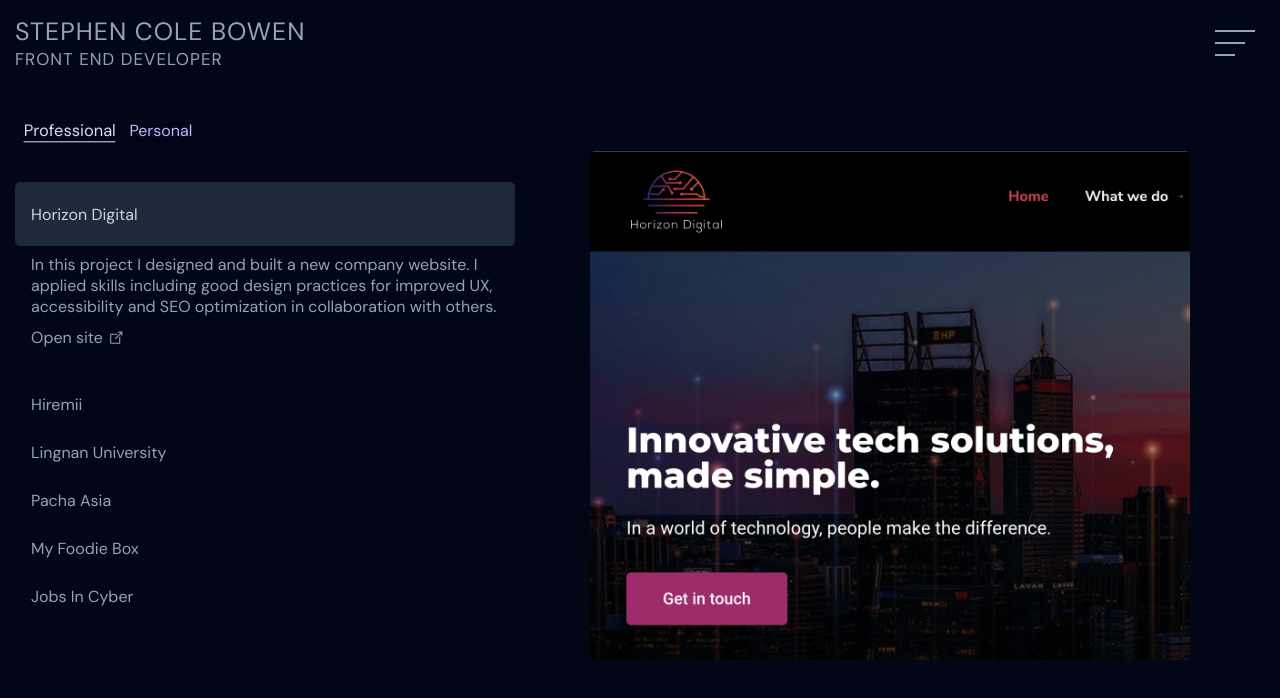
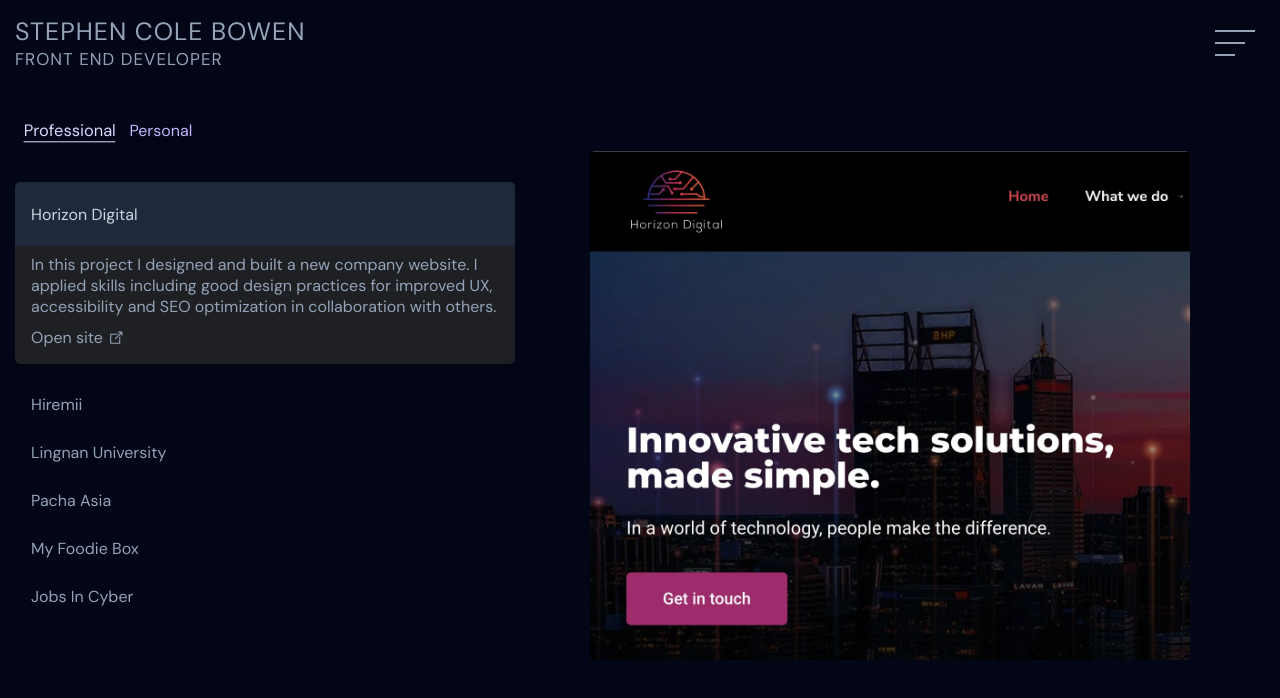
Before and after one commit to stevesscb/profile3.0, a React (Vite) app: page /projects in a window 1280 px wide. Shown: the top 698 px of the page. Built offline with nearby package versions, Linux system fonts and the light colour scheme.

Commit message:
add accordion detail styles

```diff
--- a/src/components/accordion/ProjectsAccordion.jsx
+++ b/src/components/accordion/ProjectsAccordion.jsx
@@ -30,11 +30,18 @@
 };
 
 const summaryStyles = {
-  borderRadius: '5px',
+  borderTopLeftRadius: '5px',
+  borderTopRightRadius: '5px',
   '&.Mui-expanded': {
     background: '#1e293b',
     color: '#cbd5e1',
   },
+};
+
+const detailsStyles = {
+  background: '#1e2023',
+  borderBottomLeftRadius: '5px',
+  borderBottomRightRadius: '5px',
 };
 
 const iconStyles = {
@@ -101,7 +108,7 @@
               >
                 {professionalProject.title}
               </AccordionSummary>
-              <AccordionDetails>
+              <AccordionDetails sx={detailsStyles}>
                 {professionalProject.description}
                 <div className={classes.imageContainer}>
                   <DynamicImage panel={expanded} />
@@ -134,7 +141,7 @@
               >
                 {personalProject.title}
               </AccordionSummary>
-              <AccordionDetails>
+              <AccordionDetails sx={detailsStyles}>
                 {personalProject.description}
                 <div className={classes.imageContainer}>
                   <DynamicImage panel={expanded} />
```
